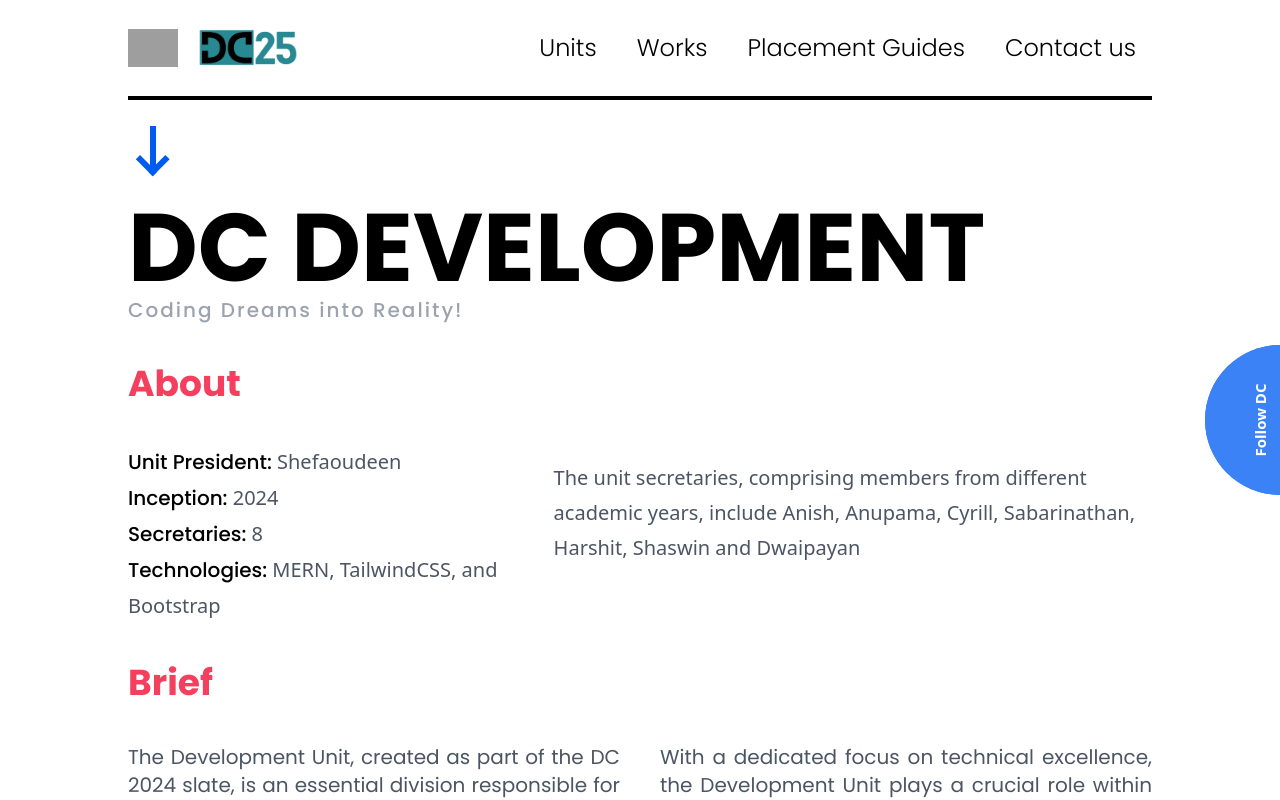
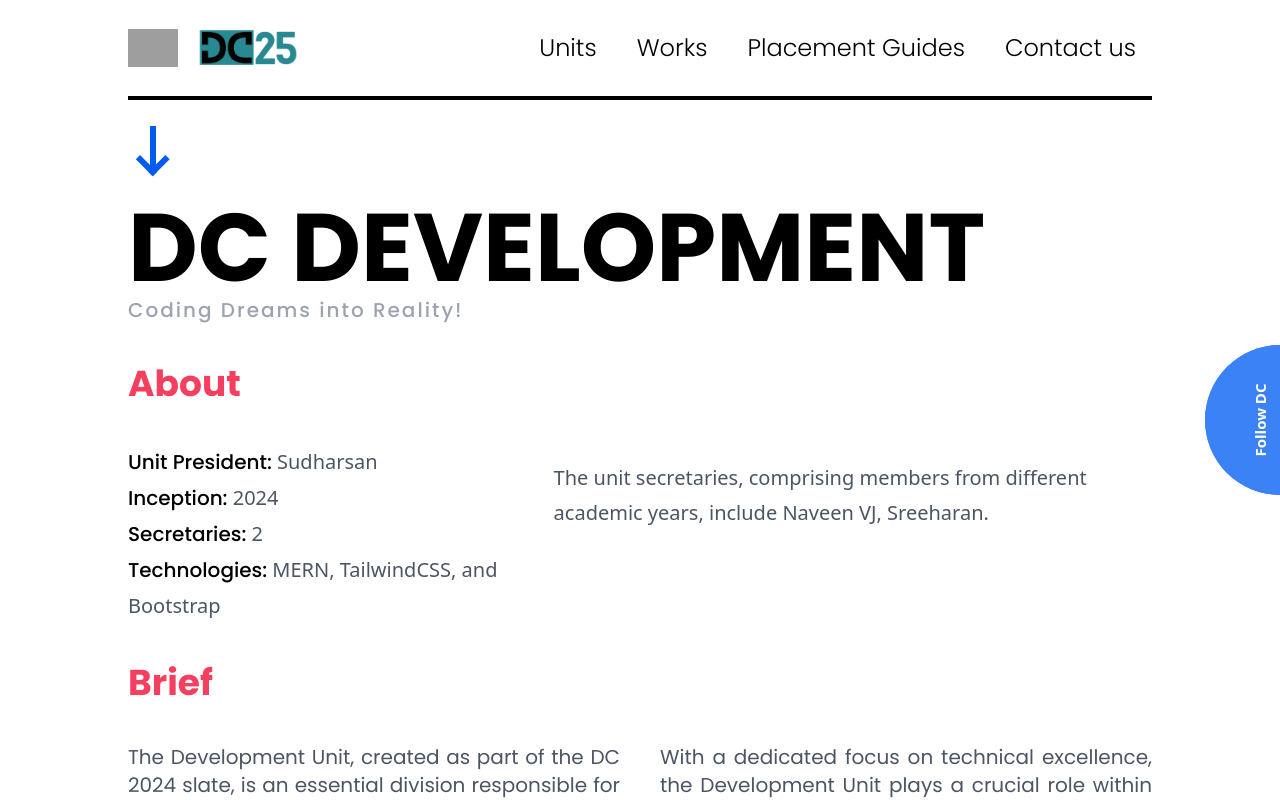
Before and after one commit to Shefaoudeen/DC-website, a React (Vite) app: page /development in a window 1280 px wide. Shown: the top 800 px of the page. Built offline with nearby package versions, Linux system fonts and the light colour scheme; grey boxes are pictures that could not be loaded.

Commit message:
Updated Unit Presidents and Secretaries

```diff
--- a/src/Components/Units/Development.jsx
+++ b/src/Components/Units/Development.jsx
@@ -38,7 +38,7 @@ const Development = () => {
                   <span className="text-black poppins-medium">
                     Unit President:{" "}
                   </span>
-                  Shefaoudeen
+                  Sudharsan
                 </h1>
                 <h1>
                   <span className="text-black poppins-medium">Inception: </span>
@@ -48,7 +48,7 @@ const Development = () => {
                   <span className="text-black poppins-medium">
                     Secretaries:{" "}
                   </span>
-                  8
+                  2
                 </h1>
                 <h1>
                   <span className="text-black poppins-medium">
@@ -62,8 +62,7 @@ const Development = () => {
               <div className="m-4">
                 <h1 className="text-gray-600">
                   The unit secretaries, comprising members from different
-                  academic years, include Anish, Anupama, Cyrill, Sabarinathan,
-                  Harshit, Shaswin and Dwaipayan
+                  academic years, include Naveen VJ, Sreeharan.
                 </h1>
               </div>
             </div>
--- a/src/Components/Units/Prime.jsx
+++ b/src/Components/Units/Prime.jsx
@@ -36,7 +36,7 @@ const Prime = () => {
                   <span className="text-black poppins-medium">
                     Unit President:{" "}
                   </span>
-                  Pradeepraj S
+                  Ashwin M
                 </h1>
                 <h1>
                   <span className="text-black poppins-medium">Inception: </span>
@@ -46,7 +46,7 @@ const Prime = () => {
                   <span className="text-black poppins-medium">
                     Secretaries:{" "}
                   </span>
-                  9
+                  4
                 </h1>
                 <h1>
                   <span className="text-black poppins-medium">Softwares: </span>
@@ -58,8 +58,7 @@ const Prime = () => {
               <div className="m-4">
                 <h1 className="text-gray-600 text-justify poppins-regular">
                   The unit secretaries, representing various years, include
-                  Devanathan B, Yogeshwaran B, Uma Maheswari, Dhineshkumar,
-                  Shrikaanth, Chuniit, Mugesh Kumar, and Vishnu Vardhan.
+                  Vishnu Vardan, Yugeshwar, Jeishwanth, Jersisha.
                 </h1>
               </div>
             </div>
--- a/src/Components/Units/Video.jsx
+++ b/src/Components/Units/Video.jsx
@@ -46,7 +46,7 @@ const Video = () => {
                   <span className="text-black poppins-medium">
                   Secretaries:{" "}
                   </span>
-                  4
+                  2
                 </h1>
                 <h1>
                   <span className="text-black poppins-medium">Softwares: </span>
@@ -57,7 +57,7 @@ const Video = () => {
             <div className="w-3/5 max-md:w-full">
               <div className="m-4">
                 <h1 className="text-gray-600 text-justify poppins-regular">
-                The unit secretaries, comprising members from different academic years, include Sreeraam, Ashwath Sundhar, and Kaushik Kumar.
+                The unit secretaries, comprising members from different academic years, include Mohammed Akmal, Lokesh.
                 </h1>
               </div>
             </div>
--- a/src/Data/units.js
+++ b/src/Data/units.js
@@ -6,7 +6,7 @@ const units = [
     division: "PRIME",
     description1:
       "At PRIME, our speciality lies in creating captivating visuals with Adobe Photoshop, Illustrator, and much more. From projects such as ",
-    works: "Rejouir, Neura, Reflections Newsletter and PTU 2024 Calendar",
+    works: "Rejouir, Neura, Reflections Newsletter and PTU 2024 & 2025 Calendar, Placement Guide",
     description2:
       ", we aim to make a lasting impact on frames with impactful designs.",
     motto: "Think, Design, Innovate!",
```
